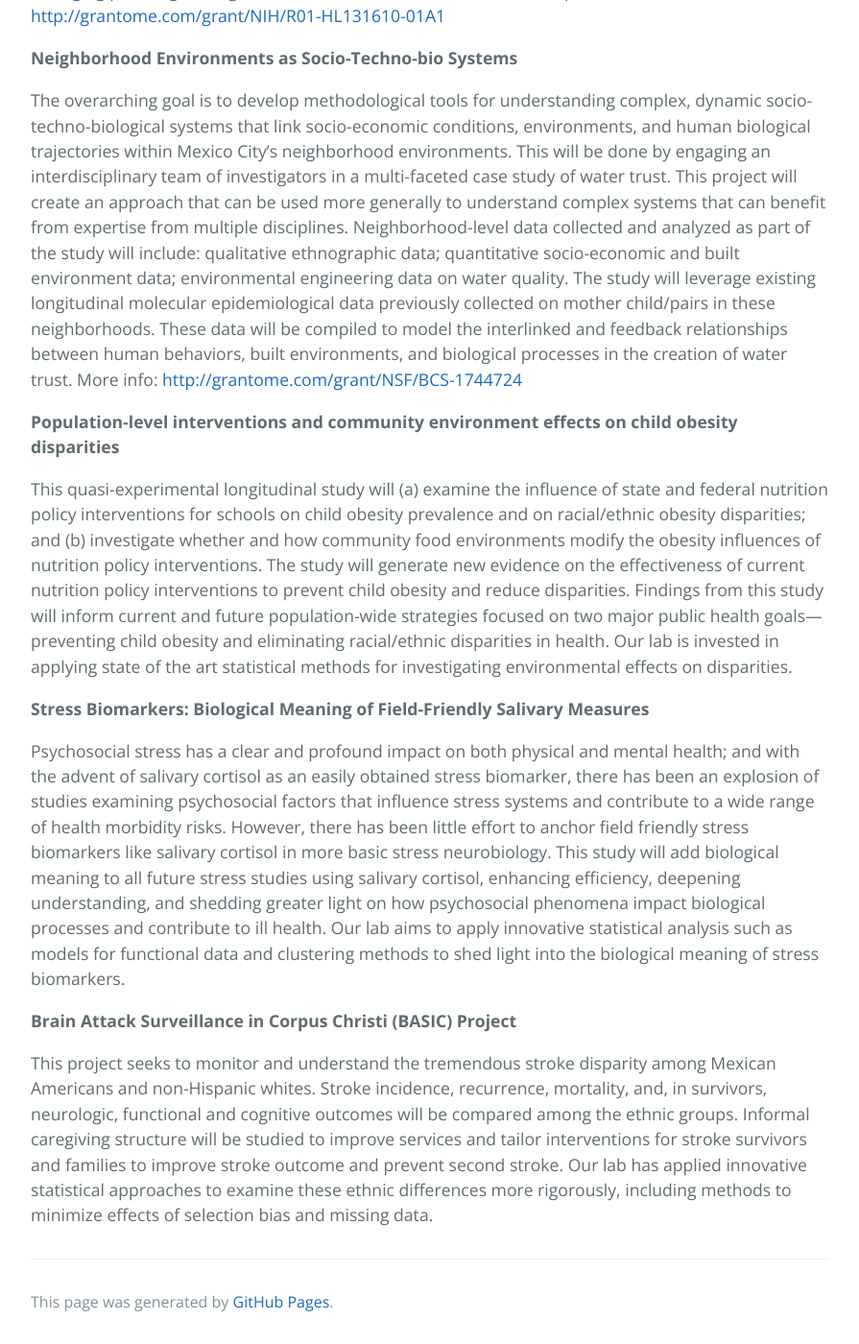
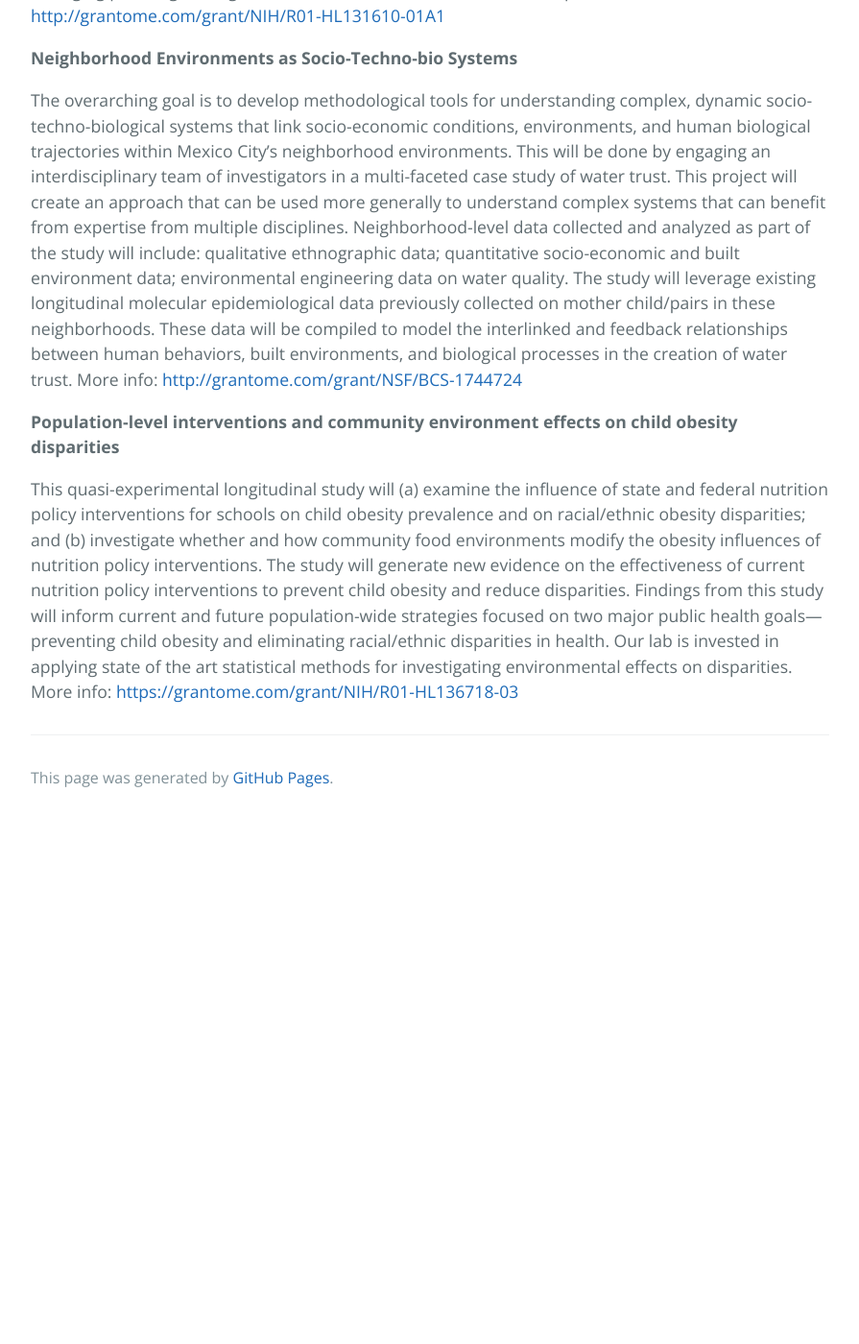
Before and after one commit to Biostatistics4SocialImpact/Biostatistics4SocialImpact.github.io, a Jekyll site: the page built from research.md, in a window 1280 px wide and 1400 px high, scrolled down 1057 px. Shown: the whole window at 96% size, without its empty margins (192-1087 px from the left). Built offline with Jekyll 4.4.1, drawn with Linux system fonts in a browser that asks for light colours; after the commit the page ends 1911 px from its top, so only the background shows below that.

Commit message:
Update research.md

```diff
--- a/research.md
+++ b/research.md
@@ -24,16 +24,4 @@ The overarching goal is to develop methodological tools for understanding comple
 
 **Population-level interventions and community environment effects on child obesity disparities**
 
-This quasi-experimental longitudinal study will (a) examine the influence of state and federal nutrition policy interventions for schools on child obesity prevalence and on racial/ethnic obesity disparities; and (b) investigate whether and how community food environments modify the obesity influences of nutrition policy interventions. The study will generate new evidence on the effectiveness of current nutrition policy interventions to prevent child obesity and reduce disparities. Findings from this study will inform current and future population-wide strategies focused on two major public health goals—preventing child obesity and eliminating racial/ethnic disparities in health. Our lab is invested in applying state of the art statistical methods for investigating environmental effects on disparities.
-
-
-
-**Stress Biomarkers: Biological Meaning of Field-Friendly Salivary Measures**
-
-Psychosocial stress has a clear and profound impact on both physical and mental health; and with the advent of salivary cortisol as an easily obtained stress biomarker, there has been an explosion of studies examining psychosocial factors that influence stress systems and contribute to a wide range of health morbidity risks. However, there has been little effort to anchor field friendly stress biomarkers like salivary cortisol in more basic stress neurobiology. This study will add biological meaning to all future stress studies using salivary cortisol, enhancing efficiency, deepening understanding, and shedding greater light on how psychosocial phenomena impact biological processes and contribute to ill health.  Our lab aims to apply innovative statistical analysis such as models for functional data and clustering methods to shed light into the biological meaning of stress biomarkers.
-
-
-
-**Brain Attack Surveillance in Corpus Christi (BASIC) Project**
-
-This project seeks to monitor and understand the tremendous stroke disparity among Mexican Americans and non-Hispanic whites. Stroke incidence, recurrence, mortality, and, in survivors, neurologic, functional and cognitive outcomes will be compared among the ethnic groups. Informal caregiving structure will be studied to improve services and tailor interventions for stroke survivors and families to improve stroke outcome and prevent second stroke.  Our lab has applied innovative statistical approaches to examine these ethnic differences more rigorously, including methods to minimize effects of selection bias and missing data.
+This quasi-experimental longitudinal study will (a) examine the influence of state and federal nutrition policy interventions for schools on child obesity prevalence and on racial/ethnic obesity disparities; and (b) investigate whether and how community food environments modify the obesity influences of nutrition policy interventions. The study will generate new evidence on the effectiveness of current nutrition policy interventions to prevent child obesity and reduce disparities. Findings from this study will inform current and future population-wide strategies focused on two major public health goals—preventing child obesity and eliminating racial/ethnic disparities in health. Our lab is invested in applying state of the art statistical methods for investigating environmental effects on disparities. More info: [https://grantome.com/grant/NIH/R01-HL136718-03](https://grantome.com/grant/NIH/R01-HL136718-03)
```
